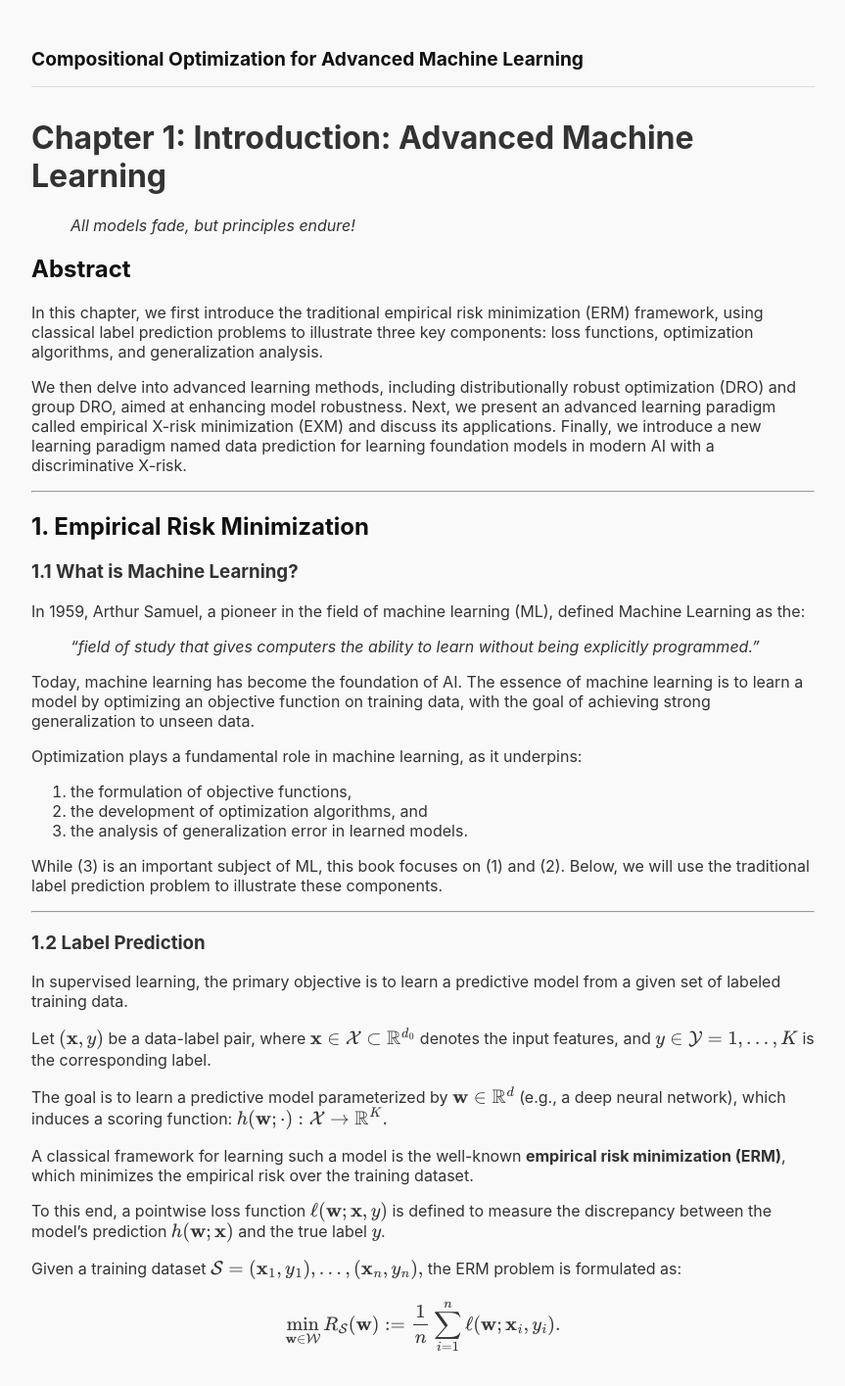
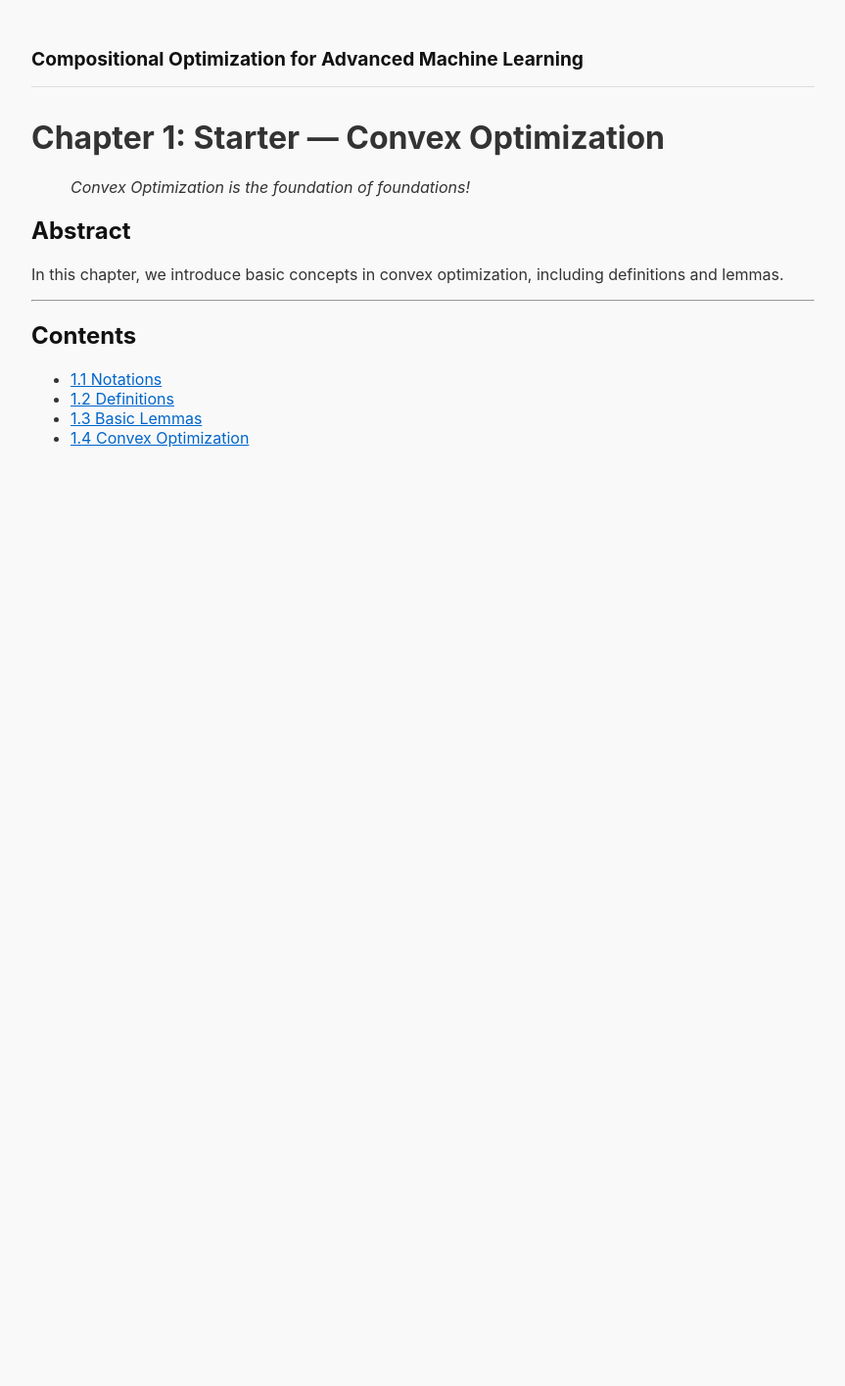
Before and after one commit to optmai/opt4ml, a Jekyll site: the page built from chapter1.md, in a window 1280 px wide. Shown: the whole page at 98% size, without its empty margins (208-1071 px from the left). Built offline with Jekyll 4.4.1, drawn with Linux system fonts in a browser that asks for light colours; after the commit the page ends 900 px from its top, so only the background shows below that.

Commit message:
Update chapter1.md

```diff
--- a/chapter1.md
+++ b/chapter1.md
@@ -3,53 +3,19 @@ layout: clean
 title: About
 ---
 
-# Chapter 1: Introduction: Advanced Machine Learning
+# Chapter 1: Starter — Convex Optimization
 
-> *All models fade, but principles endure!*
+> *Convex Optimization is the foundation of foundations!*
 
 ## Abstract
 
-In this chapter, we first introduce the traditional empirical risk minimization (ERM) framework, using classical label prediction problems to illustrate three key components: loss functions, optimization algorithms, and generalization analysis.
-
-We then delve into advanced learning methods, including distributionally robust optimization (DRO) and group DRO, aimed at enhancing model robustness. Next, we present an advanced learning paradigm called empirical X-risk minimization (EXM) and discuss its applications. Finally, we introduce a new learning paradigm named data prediction for learning foundation models in modern AI with a discriminative X-risk.
+In this chapter, we introduce basic concepts in convex optimization, including definitions and lemmas.
 
 ---
 
-## 1. Empirical Risk Minimization
+## Contents
 
-### 1.1 What is Machine Learning?
-
-In 1959, Arthur Samuel, a pioneer in the field of machine learning (ML), defined Machine Learning as the:
-
-> *“field of study that gives computers the ability to learn without being explicitly programmed.”*
-
-Today, machine learning has become the foundation of AI. The essence of machine learning is to learn a model by optimizing an objective function on training data, with the goal of achieving strong generalization to unseen data.
-
-Optimization plays a fundamental role in machine learning, as it underpins:
-
-1. the formulation of objective functions,
-2. the development of optimization algorithms, and
-3. the analysis of generalization error in learned models.
-
-While (3) is an important subject of ML, this book focuses on (1) and (2). Below, we will use the traditional label prediction problem to illustrate these components.
-
----
-
-### 1.2 Label Prediction
-
-In supervised learning, the primary objective is to learn a predictive model from a given set of labeled training data.
-
-Let $(\mathbf{x}, y)$ be a data-label pair, where  $\mathbf{x} \in \mathcal{X} \subset \mathbb{R}^{d_0}$ denotes the input features, and   $y \in \mathcal{Y} = \{1, \ldots, K\}$ is the corresponding label.
-
-The goal is to learn a predictive model parameterized by   $\mathbf{w} \in \mathbb{R}^d$ (e.g., a deep neural network),   which induces a scoring function: $
-h(\mathbf{w}; \cdot): \mathcal{X} \to \mathbb{R}^K.$
-
-A classical framework for learning such a model is the well-known **empirical risk minimization (ERM)**, which minimizes the empirical risk over the training dataset.
-
-To this end, a pointwise loss function $\ell(\mathbf{w}; \mathbf{x}, y)$ is defined to measure the discrepancy between the model’s prediction $h(\mathbf{w}; \mathbf{x})$ and the true label $y$.
-
-Given a training dataset   $\mathcal{S} = \{(\mathbf{x}_1, y_1), \ldots, (\mathbf{x}_n, y_n)\},$ the ERM problem is formulated as:
-
-$$
-\min_{\mathbf{w} \in \mathcal{W}} R_{\mathcal{S}}(\mathbf{w}) := \frac{1}{n} \sum_{i=1}^n \ell(\mathbf{w}; \mathbf{x}_i, y_i).
-$$
+- [1.1 Notations](Ch1-1.md)
+- [1.2 Definitions](Ch1-2.md)
+- [1.3 Basic Lemmas](Ch1-3.md)
+- [1.4 Convex Optimization](Ch1-4.md)
```
